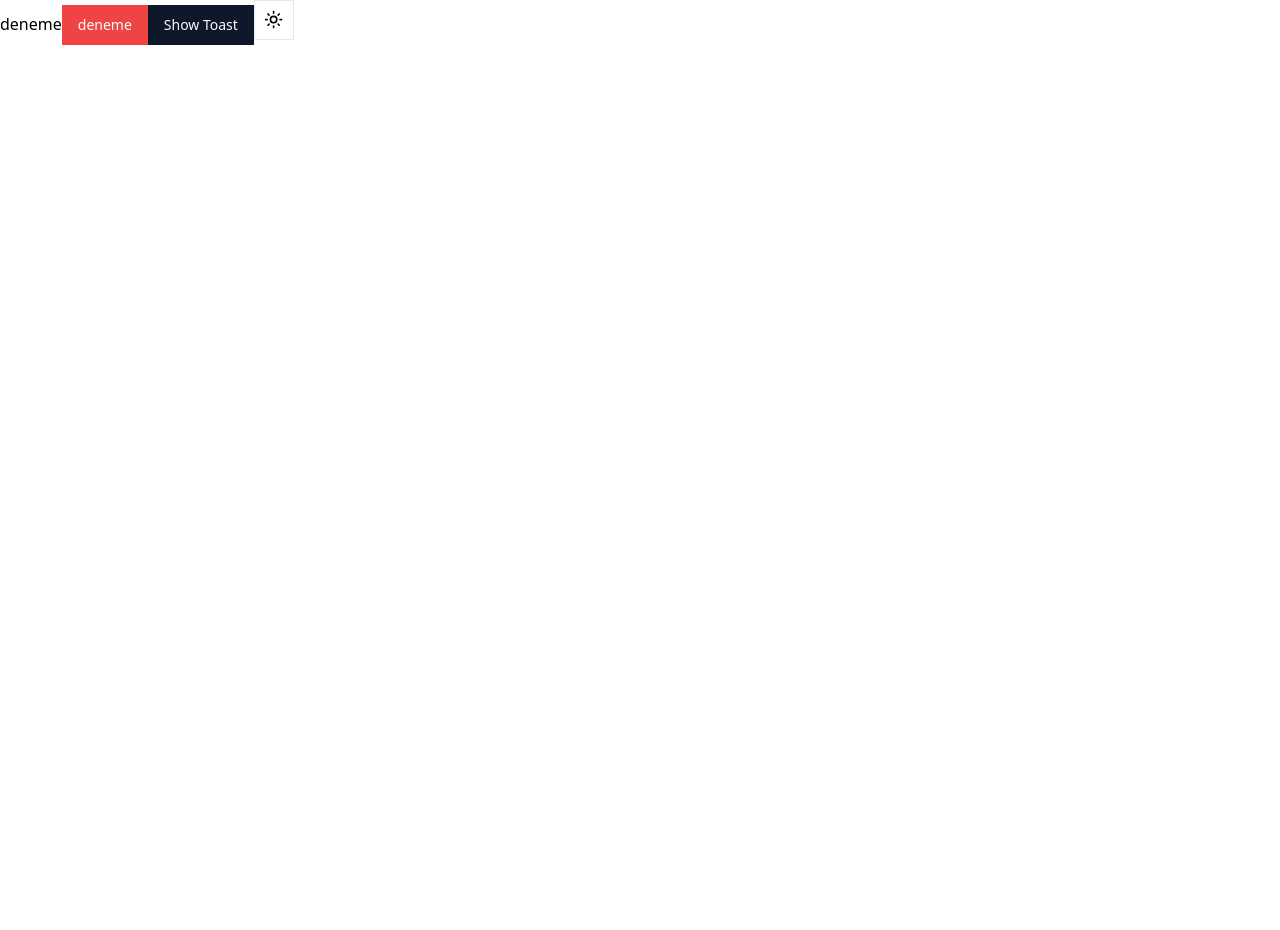
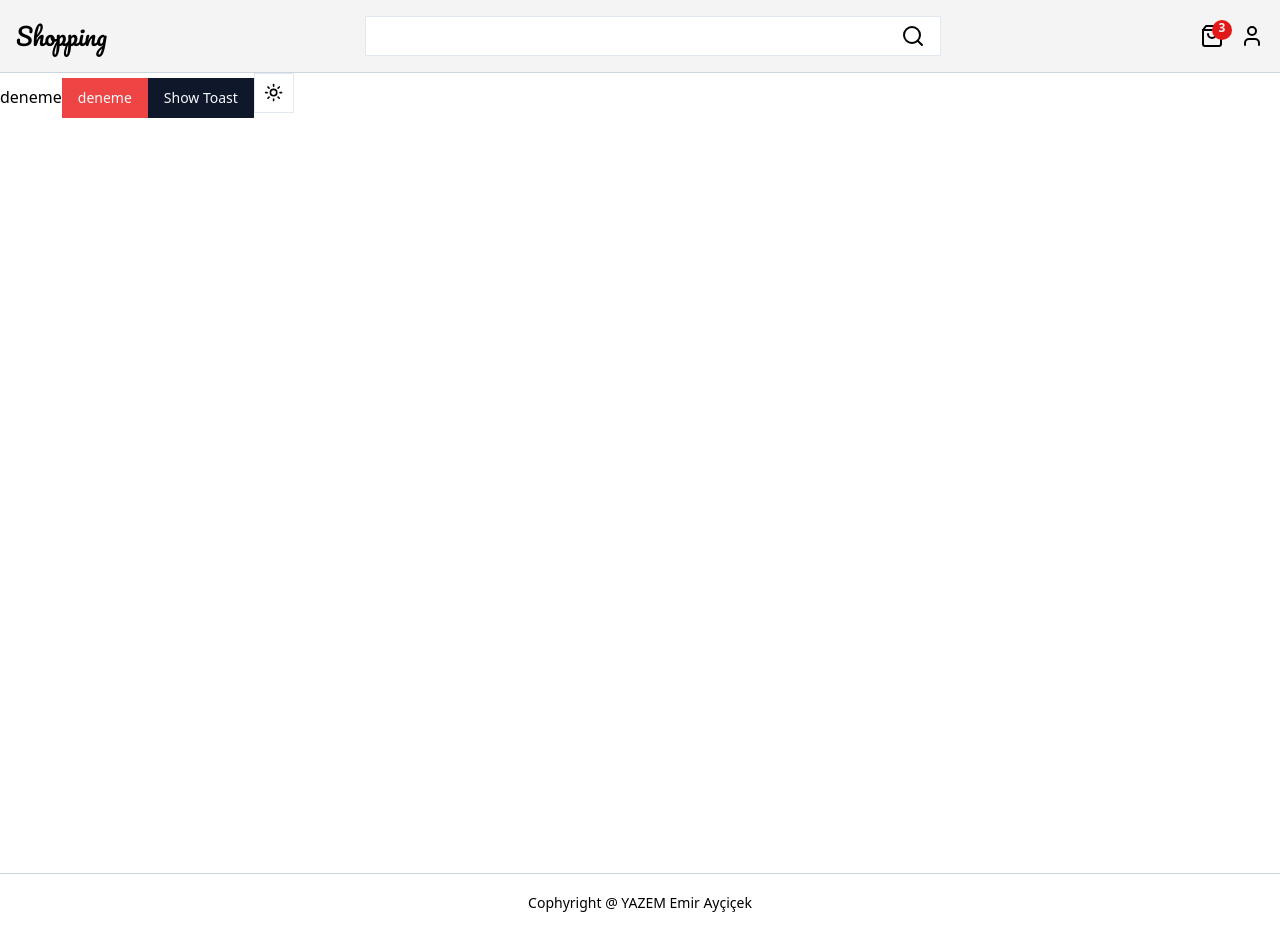
Before and after one commit to EmirAycicek/eticaretwebsite, a Next.js app: page / in a window 1280 px wide. Before the commit the page ends 800 px from the top, so only its background shows below. Built offline with nearby package versions, Linux system fonts and the light colour scheme.

Commit message:
Navbar Başlangıcı

```diff
--- /dev/null
+++ b/app/(routes)/_components/Menu/Cart.tsx
@@ -0,0 +1,42 @@
+import React from "react";
+
+import { Button } from "@/components/ui/button";
+import { Input } from "@/components/ui/input";
+import { Label } from "@/components/ui/label";
+import {
+  Sheet,
+  SheetClose,
+  SheetContent,
+  SheetDescription,
+  SheetFooter,
+  SheetHeader,
+  SheetTitle,
+  SheetTrigger,
+} from "@/components/ui/sheet";
+import { ShoppingBag } from "lucide-react";
+
+const Cart = () => {
+  return (
+    <Sheet>
+      <SheetTrigger>
+        <div className="relative cursor-pointer">
+          <span className="absolute bg-mycolor3 text-mycolor1 text-xs font-semibold rounded-xl items-center justify-center text-center -right-2 -top-1 w-5 h-5">
+            3
+          </span>
+          <ShoppingBag />
+        </div>
+      </SheetTrigger>
+      <SheetContent className="bgone">
+        <SheetHeader>
+          <SheetTitle>Are you absolutely sure?</SheetTitle>
+          <SheetDescription>
+            This action cannot be undone. This will permanently delete your
+            account and remove your data from our servers.
+          </SheetDescription>
+        </SheetHeader>
+      </SheetContent>
+    </Sheet>
+  );
+};
+
+export default Cart;
--- /dev/null
+++ b/app/(routes)/_components/Menu/Navbar.tsx
@@ -0,0 +1,23 @@
+import Logo from "@/components/Logo";
+import React from "react";
+import { Search } from "./Search";
+import Cart from "./Cart";
+import UserMenu from "./UserMenu";
+
+const Navbar = () => {
+  return (
+    <header className="flex py-4 border-b borderone bgone">
+      <div className="container flex items-center justify-between mx-auto px-4">
+        <Logo />
+        <Search />
+
+        <div className="space-x-4 flex items-center">
+          <Cart />
+          <UserMenu />
+        </div>
+      </div>
+    </header>
+  );
+};
+
+export default Navbar;
--- /dev/null
+++ b/app/(routes)/_components/Menu/Search.tsx
@@ -0,0 +1,16 @@
+import { Button } from "@/components/ui/button";
+import { Input } from "@/components/ui/input";
+import { SearchIcon } from "lucide-react";
+import React from "react";
+
+export const Search = () => {
+  return (
+    <div className="w-full xl:max-w-xl lg:max-w-lg lg:flex hidden relative">
+      <Input />
+
+      <Button variant="ghost" className="h-10 absolute right-0 top-0 text-lg">
+        <SearchIcon />
+      </Button>
+    </div>
+  );
+};
--- /dev/null
+++ b/app/(routes)/_components/Menu/UserMenu.tsx
@@ -0,0 +1,60 @@
+"use client";
+
+import useAuthStore from "@/hooks/useAuth";
+import React, { useEffect } from "react";
+
+import {
+  DropdownMenu,
+  DropdownMenuContent,
+  DropdownMenuItem,
+  DropdownMenuLabel,
+  DropdownMenuSeparator,
+  DropdownMenuTrigger,
+} from "@/components/ui/dropdown-menu";
+import { User, UserCircle2Icon, UserCircleIcon } from "lucide-react";
+import Link from "next/link";
+
+const UserMenu = () => {
+  const { jwt, setJwt } = useAuthStore();
+  useEffect(() => {
+    if (typeof window != "undefined") {
+      const jwt = localStorage.getItem("jwt");
+      const user = localStorage.getItem("user");
+      if (jwt && user) {
+        const userObj = JSON.parse(user);
+        setJwt(jwt);
+      }
+    }
+  }, []);
+
+  const onSignOut = () => {
+    if (typeof window != "undefined") {
+      const jwt = localStorage.removeItem("jwt");
+      const user = localStorage.removeItem("user");
+      setJwt("");
+    }
+  };
+  return (
+    <>
+      {jwt ? (
+        <DropdownMenu>
+          <DropdownMenuTrigger>
+            <UserCircleIcon className="h-6 w-6" />
+          </DropdownMenuTrigger>
+          <DropdownMenuContent>
+            <DropdownMenuLabel>My Account</DropdownMenuLabel>
+            <DropdownMenuSeparator />
+            <DropdownMenuItem>Profile</DropdownMenuItem>
+            <DropdownMenuItem onClick={onSignOut}>Logout</DropdownMenuItem>
+          </DropdownMenuContent>
+        </DropdownMenu>
+      ) : (
+        <Link href="/login">
+          <User />
+        </Link>
+      )}
+    </>
+  );
+};
+
+export default UserMenu;
--- /dev/null
+++ b/app/(routes)/_components/footer.tsx
@@ -0,0 +1,12 @@
+import { Label } from "@/components/ui/label";
+import React from "react";
+
+const Footer = () => {
+  return (
+    <footer className="text-center border-t py-4 borderone">
+      <Label>Cophyright @ YAZEM Emir Ayçiçek</Label>
+    </footer>
+  );
+};
+
+export default Footer;
--- /dev/null
+++ b/app/(routes)/layout.tsx
@@ -0,0 +1,19 @@
+import React from "react";
+import Footer from "./_components/footer";
+import Navbar from "./_components/Menu/Navbar";
+
+interface RouterLayoutProps {
+  children: React.ReactNode;
+}
+
+const RouterLayout = ({ children }: RouterLayoutProps) => {
+  return (
+    <>
+      <Navbar />
+      <div className="min-h-screen ">{children}</div>
+      <Footer />
+    </>
+  );
+};
+
+export default RouterLayout;
--- a/app/globals.css
+++ b/app/globals.css
@@ -13,3 +13,7 @@
 .validationLogin {
     @apply text-mycolor3 dark:text-mycolor3 !important;
 }
+
+.borderone {
+    @apply border-slate-300 dark:border-slate-500
+}
```
